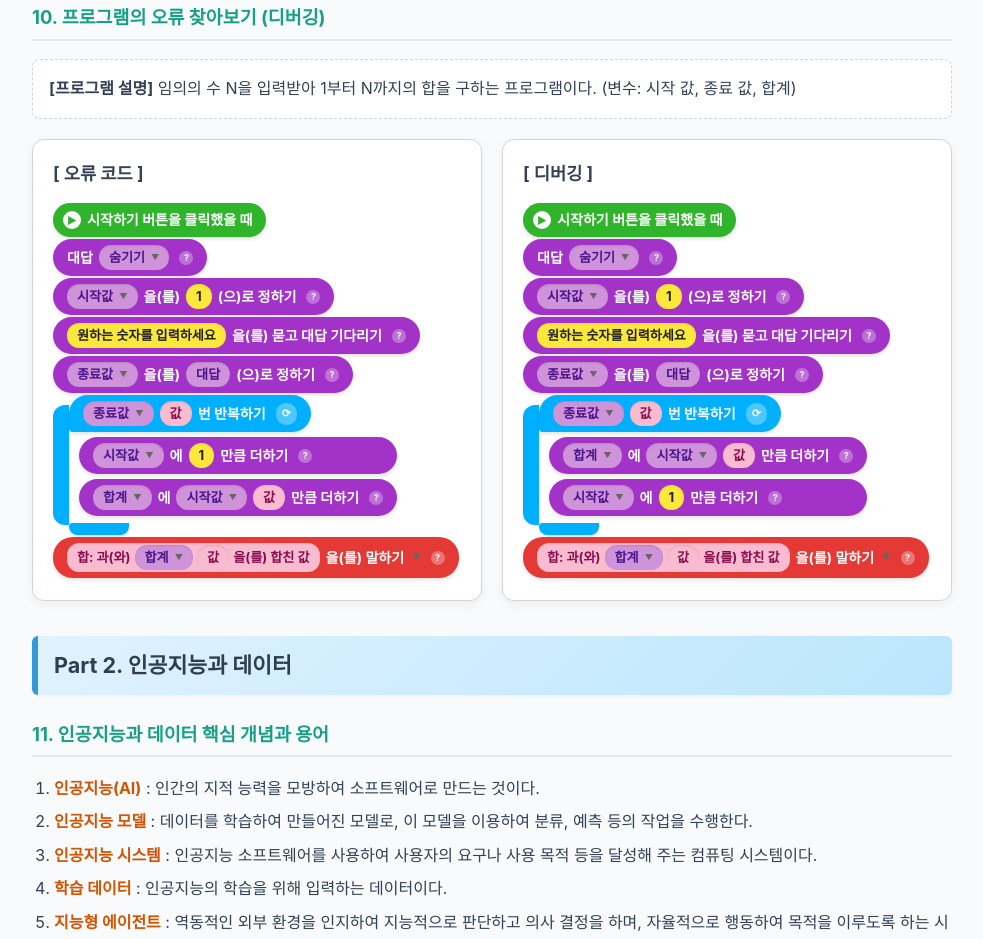
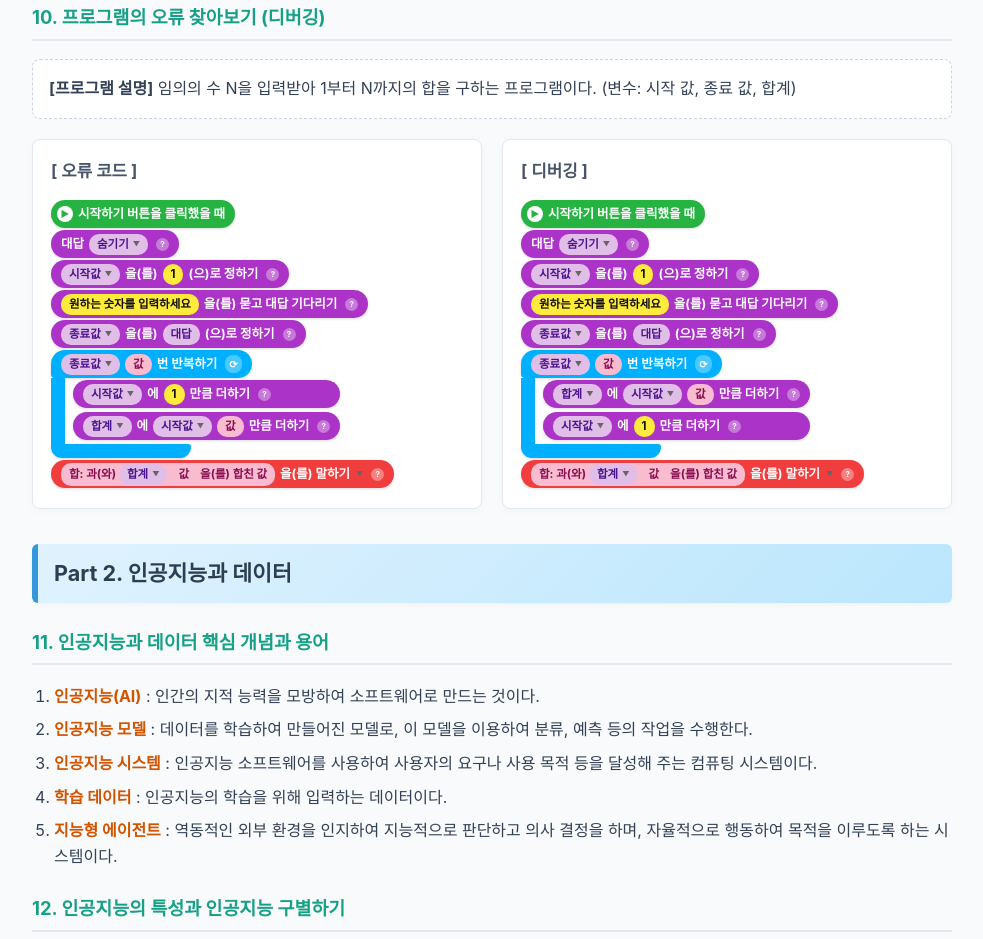
Before and after one commit to akzmft8282test1/kimal, a website: page index.html in a window 1280 px wide. Shown: the part 3937-4876 px from the top of the page, without its empty margins (148-1131 px from the left). Drawn offline with Linux system fonts and the light colour scheme.

Commit message:
Update index.html

```diff
--- a/index.html
+++ b/index.html
@@ -109,7 +109,7 @@
             margin-bottom: 8px;
         }
 
-        /* 🎨 알고리즘 구조도 미니 카드 (CSS) */
+        /* 알고리즘 구조도 미니 카드 */
         .algo-diagram-container {
             display: grid;
             grid-template-columns: repeat(auto-fit, minmax(260px, 1fr));
@@ -170,7 +170,7 @@
         .node-io span { display: inline-block; transform: skewX(12deg); }
         .flow-arrow { font-size: 0.8rem; color: #64748b; margin: -2px 0; }
 
-        /* 🚀 엔트리(Entry) 블록 코딩 완벽 재현 CSS (반복문 디자인 픽스) */
+        /* 🚀 엔트리(Entry) 블록 코딩 완벽 픽셀 재현 CSS */
         .entry-workspace {
             display: flex;
             flex-wrap: wrap;
@@ -182,162 +182,147 @@
             flex: 1;
             min-width: 380px;
             background: #ffffff;
-            border: 1px solid #d1d5db;
-            border-radius: 12px;
-            padding: 20px;
-            box-shadow: 0 4px 12px rgba(0,0,0,0.05);
+            border: 1px solid #e2e8f0;
+            border-radius: 8px;
+            padding: 18px;
+            box-shadow: 0 2px 8px rgba(0,0,0,0.03);
         }
 
         .entry-title {
-            font-size: 1.1rem;
+            font-size: 1.05rem;
             font-weight: bold;
-            margin-bottom: 15px;
-            color: #374151;
+            margin-bottom: 16px;
+            color: #475569;
         }
 
         .entry-block-stack {
             display: flex;
             flex-direction: column;
             align-items: flex-start;
-            font-size: 0.88rem;
+            font-size: 12.5px;
             font-weight: bold;
             color: #ffffff;
             user-select: none;
         }
 
-        /* 공통 단일 블록 */
+        /* 공통 일반 블록 형태 (좌측 시작 홈 + 우측 라운드) */
         .e-block {
             display: inline-flex;
             align-items: center;
-            gap: 6px;
-            padding: 6px 14px;
-            border-radius: 20px;
+            gap: 5px;
+            height: 28px;
+            padding: 0 10px;
+            border-radius: 14px;
             margin-bottom: 2px;
-            box-shadow: 0 2px 4px rgba(0,0,0,0.12);
+            box-shadow: 0 1px 3px rgba(0,0,0,0.15);
             position: relative;
             white-space: nowrap;
         }
 
         .e-start {
-            background-color: #30b42c;
-            border-radius: 22px;
-            padding-left: 10px;
+            background-color: #26b342;
+            border-radius: 14px;
+            padding-left: 6px;
         }
 
         .e-start-play {
             background: #ffffff;
-            color: #30b42c;
-            width: 18px;
-            height: 18px;
+            color: #26b342;
+            width: 16px;
+            height: 16px;
             border-radius: 50%;
             display: flex;
             align-items: center;
             justify-content: center;
-            font-size: 10px;
+            font-size: 9px;
             font-weight: 900;
         }
 
-        .e-purple { background-color: #a333c8; }
-        .e-pink { background-color: #e0398e; }
-        .e-red { background-color: #e53935; border-radius: 20px; }
+        .e-purple { background-color: #ab33c7; }
+        .e-red { background-color: #f03e3e; border-radius: 14px; }
 
-        /* 인라인 캡슐 & 드롭다운 */
+        /* 인라인 캡슐 및 타원 드롭다운 */
         .e-capsule {
-            background: rgba(255, 255, 255, 0.95);
+            background: rgba(255, 255, 255, 0.92);
             color: #333333;
-            padding: 2px 10px;
-            border-radius: 12px;
-            font-size: 0.82rem;
+            padding: 1px 8px;
+            border-radius: 10px;
+            font-size: 11.5px;
             display: inline-flex;
             align-items: center;
-            gap: 4px;
-            box-shadow: inset 0 1px 2px rgba(0,0,0,0.1);
+            gap: 3px;
         }
 
-        .e-capsule.yellow { background-color: #fce83a; color: #222; }
-        .e-capsule.purple-cap { background-color: #ce93d8; color: #4a148c; }
+        .e-capsule.yellow { background-color: #ffeb3b; color: #111; }
+        .e-capsule.purple-cap { background-color: #e1bee7; color: #4a148c; }
         .e-capsule.pink-cap { background-color: #f8bbd0; color: #880e4f; }
 
         .e-dropdown-arrow {
-            font-size: 8px;
+            font-size: 7px;
             color: #666;
-            margin-left: 2px;
+            margin-left: 1px;
         }
 
         .e-help-icon {
-            background: rgba(255, 255, 255, 0.3);
+            background: rgba(255, 255, 255, 0.35);
             color: #ffffff;
-            width: 14px;
-            height: 14px;
+            width: 13px;
+            height: 13px;
             border-radius: 50%;
             display: inline-flex;
             align-items: center;
             justify-content: center;
-            font-size: 9px;
-            margin-left: 4px;
+            font-size: 8px;
+            margin-left: 3px;
         }
 
-        /* 🎯 [수정된 부분] C자형 반복문(Entry C-Block) 정밀 고품질 디스플레이 */
+        /* 🎯 일체형 C자형 반복문 구조 (원본 원본 완벽 동일) */
         .e-c-wrapper {
             display: flex;
-            position: relative;
+            flex-direction: column;
+            width: fit-content;
             margin-bottom: 2px;
-            align-items: stretch;
         }
 
-        /* 왼쪽 C자 연결 기둥 (하늘색 세로선) */
-        .e-c-spine {
-            width: 16px;
+        /* 반복 상단 헤더 */
+        .e-c-header {
             background-color: #00b0ff;
-            border-top-left-radius: 12px;
-            border-bottom-left-radius: 12px;
-            flex-shrink: 0;
-            margin-top: 10px;
-            margin-bottom: 10px;
+            height: 28px;
+            border-radius: 14px 14px 14px 4px;
+            display: inline-flex;
+            align-items: center;
+            gap: 5px;
+            padding: 0 10px;
+            box-shadow: 0 1px 3px rgba(0,0,0,0.15);
+            width: fit-content;
         }
 
-        .e-c-main {
+        /* 반복 내부 들여쓰기 공간 & 좌측 일체형 기둥 */
+        .e-c-inner {
+            border-left: 14px solid #00b0ff;
+            padding-left: 8px;
+            padding-top: 2px;
+            padding-bottom: 2px;
             display: flex;
             flex-direction: column;
+            gap: 2px;
         }
 
-        /* 반복 상단 머리 블록 */
-        .e-c-top {
+        /* 반복 하단 푸터 */
+        .e-c-footer {
             background-color: #00b0ff;
-            border-radius: 20px;
-            display: inline-flex;
-            align-items: center;
-            gap: 6px;
-            padding: 6px 14px;
-            box-shadow: 0 2px 4px rgba(0,0,0,0.12);
-            width: fit-content;
-            border-bottom-left-radius: 4px;
-        }
-
-        /* 반복 내부 콘텐츠 슬롯 (들여쓰기 영역) */
-        .e-c-content {
-            padding: 5px 0 5px 10px;
-            display: flex;
-            flex-direction: column;
-            gap: 3px;
-        }
-
-        /* 반복 하단 발 블록 */
-        .e-c-bottom {
-            background-color: #00b0ff;
-            height: 12px;
-            width: 60px;
-            border-radius: 0 0 10px 10px;
-            border-top-left-radius: 4px;
-            box-shadow: 0 2px 3px rgba(0,0,0,0.1);
+            height: 14px;
+            width: 140px;
+            border-radius: 0 4px 14px 14px;
+            box-shadow: 0 1px 3px rgba(0,0,0,0.15);
         }
 
         .e-loop-icon {
-            font-size: 11px;
-            margin-left: 4px;
+            font-size: 10px;
+            margin-left: 3px;
             background: rgba(255,255,255,0.3);
-            padding: 2px 6px;
-            border-radius: 10px;
+            padding: 1px 4px;
+            border-radius: 8px;
         }
 
         @media print {
@@ -603,7 +588,7 @@
         <strong>[프로그램 설명]</strong> 임의의 수 N을 입력받아 1부터 N까지의 합을 구하는 프로그램이다. (변수: 시작 값, 종료 값, 합계)
     </div>
 
-    <!-- 🎯 10번 디버깅 블록 코딩 엔트리 UI 완벽 재현 (반복문 C-Block 디자인 보정) -->
+    <!-- 🎯 10번 디버깅 블록 코딩 엔트리 UI 원본 완전 동일 재현 -->
     <div class="entry-workspace">
         <!-- ❌ 오류 코드 -->
         <div class="entry-column">
@@ -638,17 +623,15 @@
                     <span class="e-help-icon">?</span>
                 </div>
 
-                <!-- 🛠️ 반복문 래퍼 (기둥과 상하단 완벽 정렬) -->
+                <!-- 일체형 C자 반복 블록 -->
                 <div class="e-c-wrapper">
-                    <div class="e-c-spine"></div>
-                    <div class="e-c-main">
-                        <div class="e-c-top">
+                    <div class="e-c-header">
                         <span class="e-capsule purple-cap">종료값 <span class="e-dropdown-arrow">▼</span></span>
                         <span class="e-capsule pink-cap">값</span>
                         <span>번 반복하기</span>
                         <span class="e-loop-icon">⟳</span>
                     </div>
-                        <div class="e-c-content">
+                    <div class="e-c-inner">
                         <div class="e-block e-purple">
                             <span class="e-capsule purple-cap">시작값 <span class="e-dropdown-arrow">▼</span></span>
                             <span>에</span>
@@ -665,8 +648,7 @@
                             <span class="e-help-icon">?</span>
                         </div>
                     </div>
-                        <div class="e-c-bottom"></div>
-                    </div>
+                    <div class="e-c-footer"></div>
                 </div>
 
                 <div class="e-block e-red">
@@ -711,17 +693,15 @@
                     <span class="e-help-icon">?</span>
                 </div>
 
-                <!-- 🛠️ 디버깅 반복문 래퍼 -->
+                <!-- 일체형 C자 반복 블록 -->
                 <div class="e-c-wrapper">
-                    <div class="e-c-spine"></div>
-                    <div class="e-c-main">
-                        <div class="e-c-top">
+                    <div class="e-c-header">
                         <span class="e-capsule purple-cap">종료값 <span class="e-dropdown-arrow">▼</span></span>
                         <span class="e-capsule pink-cap">값</span>
                         <span>번 반복하기</span>
                         <span class="e-loop-icon">⟳</span>
                     </div>
-                        <div class="e-c-content">
+                    <div class="e-c-inner">
                         <div class="e-block e-purple">
                             <span class="e-capsule purple-cap">합계 <span class="e-dropdown-arrow">▼</span></span>
                             <span>에</span>
@@ -738,8 +718,7 @@
                             <span class="e-help-icon">?</span>
                         </div>
                     </div>
-                        <div class="e-c-bottom"></div>
-                    </div>
+                    <div class="e-c-footer"></div>
                 </div>
 
                 <div class="e-block e-red">
```
Lines whose indentation alone changed are shown as unchanged.
